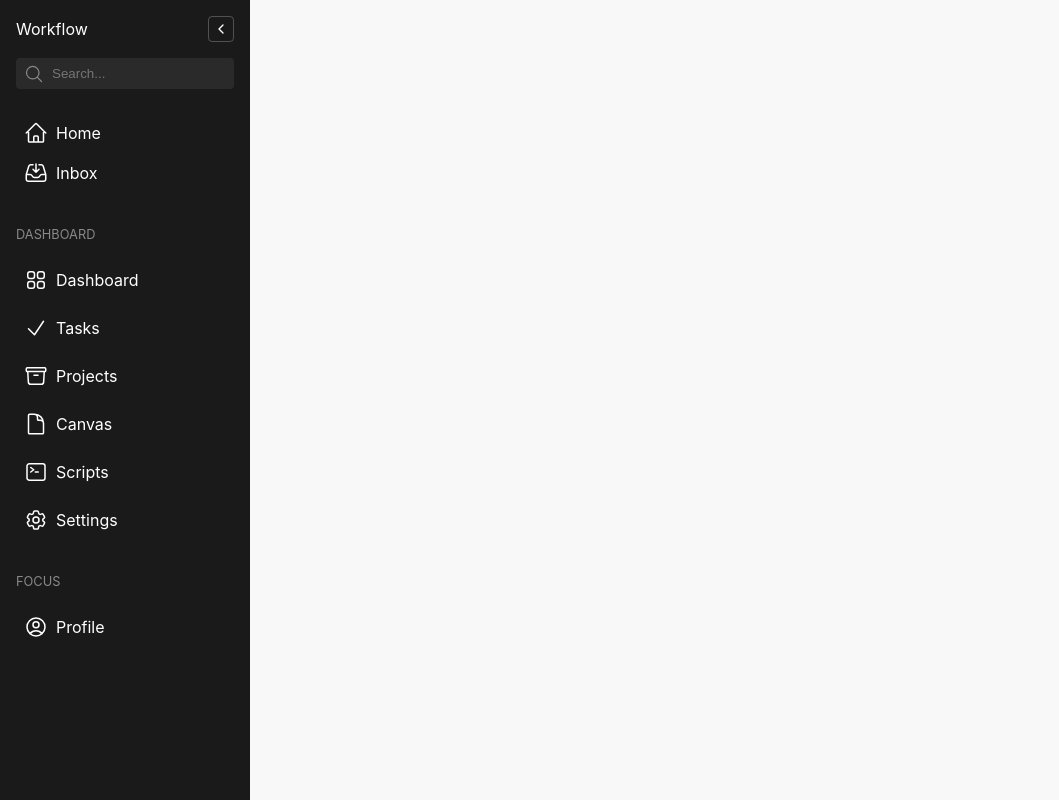
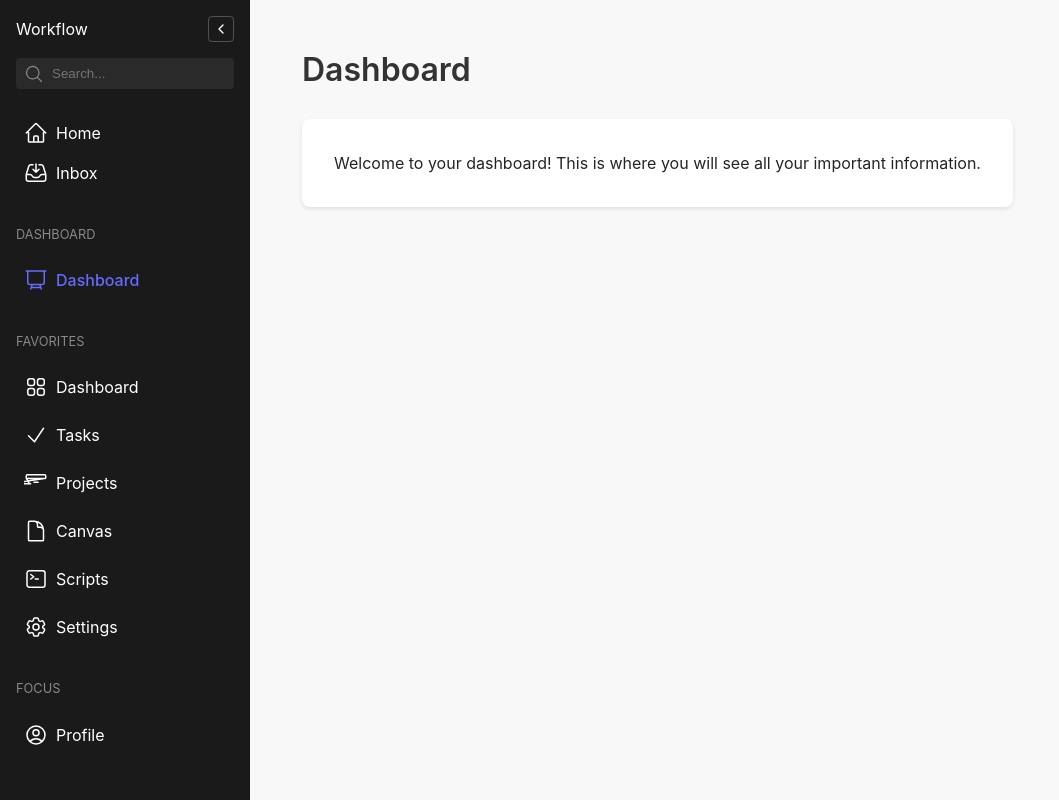
Before and after one commit to EXDEICIDA/WorkFlow-App, a React (Vite) app in the folder workflow-app/: page /dashboard in a window 1280 px wide. Shown: the whole page, without its empty margins (0-1059 px from the left). Built offline with nearby package versions, Linux system fonts and the light colour scheme.

Commit message:
router for page nav

```diff
--- a/workflow-app/src/App.jsx
+++ b/workflow-app/src/App.jsx
@@ -1,12 +1,20 @@
+import { BrowserRouter as Router, Routes, Route } from "react-router-dom";
 import Sidebar from "./Components/Sidebar";
+import DashboardPage from "./Pages/DashboardPage";
 import "./App.css";
 
 function App() {
   return (
-    <div className="app">
-      <Sidebar />
-      <main className="main-content">{/* Your main content goes here */}</main>
-    </div>
+    <Router>
+      <div className="app">
+        <Sidebar />
+        <main className="main-content">
+          <Routes>
+            <Route path="/dashboard" element={<DashboardPage />} />
+          </Routes>
+        </main>
+      </div>
+    </Router>
   );
 }
 
--- a/workflow-app/src/Components/Sidebar.jsx
+++ b/workflow-app/src/Components/Sidebar.jsx
@@ -1,9 +1,11 @@
 import { useState } from "react";
+import { Link, useNavigate } from "react-router-dom";
 import { FiChevronLeft, FiChevronRight } from "react-icons/fi";
 import "./Sidebar.css";
 
 const Sidebar = () => {
   const [isCollapsed, setIsCollapsed] = useState(false);
+  const navigate = useNavigate();
 
   const toggleSidebar = () => {
     setIsCollapsed(!isCollapsed);
@@ -84,9 +86,32 @@ const Sidebar = () => {
         </div>
       </div>
 
+      {/* Dashboard Section */}
+      <div className="section">
+        {!isCollapsed && <div className="section-header">Dashboard</div>}
+        <Link to="/dashboard" className="nav-item">
+          <svg
+            width="24"
+            height="24"
+            xmlns="http://www.w3.org/2000/svg"
+            fill="none"
+            viewBox="0 0 24 24"
+            strokeWidth="1.5"
+            stroke="currentColor"
+          >
+            <path
+              strokeLinecap="round"
+              strokeLinejoin="round"
+              d="M3.75 3v11.25A2.25 2.25 0 006 16.5h2.25M3.75 3h-1.5m1.5 0h16.5m0 0h1.5m-1.5 0v11.25A2.25 2.25 0 0118 16.5h-2.25m-7.5 0h7.5m-7.5 0l-1 3m8.5-3l1 3m0 0l.5 1.5m-.5-1.5h-9.5m0 0l-.5 1.5"
+            />
+          </svg>
+          {!isCollapsed && <span>Dashboard</span>}
+        </Link>
+      </div>
+
       {/* Favorites Section */}
       <div className="section">
-        {!isCollapsed && <div className="section-header">Dashboard</div>}
+        {!isCollapsed && <div className="section-header">Favorites</div>}
         <div className="nav-item">
           <svg
             width="24"
@@ -139,7 +164,7 @@ const Sidebar = () => {
             <path
               strokeLinecap="round"
               strokeLinejoin="round"
-              d="m20.25 7.5-.625 10.632a2.25 2.25 0 0 1-2.247 2.118H6.622a2.25 2.25 0 0 1-2.247-2.118L3.75 7.5M10 11.25h4M3.375 7.5h17.25c.621 0 1.125-.504 1.125-1.125v-1.5c0-.621-.504-1.125-1.125-1.125H3.375c-.621 0-1.125.504-1.125 1.125v1.5c0 .621.504 1.125 1.125 1.125Z"
+              d="M20.25 7.5-.625 10.632a2.25 2.25 0 0 1-2.247 2.118H6.622a2.25 2.25 0 0 1-2.247-2.118L2.35 7.5M10 11.25h4M3.375 7.5h17.25c.621 0 1.125-.504 1.125-1.125v-1.5c0-.621-.504-1.125-1.125-1.125H3.375c-.621 0-1.125.504-1.125 1.125v1.5c0 .621.504 1.125 1.125 1.125Z"
             />
           </svg>
           {!isCollapsed && <span>Projects</span>}
--- /dev/null
+++ b/workflow-app/src/Pages/DashboardPage.css
@@ -0,0 +1,23 @@
+.dashboard-container {
+  padding: 2rem;
+  width: 100%;
+  height: 100%;
+  overflow-y: auto;
+}
+
+.dashboard-header {
+  margin-bottom: 2rem;
+}
+
+.dashboard-header h1 {
+  font-size: 2rem;
+  font-weight: 600;
+  color: #333;
+}
+
+.dashboard-content {
+  background: white;
+  padding: 2rem;
+  border-radius: 8px;
+  box-shadow: 0 2px 4px rgba(0, 0, 0, 0.1);
+}
--- a/workflow-app/src/Pages/DashboardPage.jsx
+++ b/workflow-app/src/Pages/DashboardPage.jsx
@@ -1,11 +1,14 @@
+import "./DashboardPage.css";
+
 const DashboardPage = () => {
   return (
-    <div className="page-container">
-      <h1>Dashboard</h1>
-      <p>
-        Welcome to your dashboard! This is where youll see all your important
-        information.
-      </p>
+    <div className="dashboard-container">
+      <div className="dashboard-header">
+        <h1>Dashboard</h1>
+      </div>
+      <div className="dashboard-content">
+        <p>Welcome to your dashboard! This is where you will see all your important information.</p>
+      </div>
     </div>
   );
 };
```
